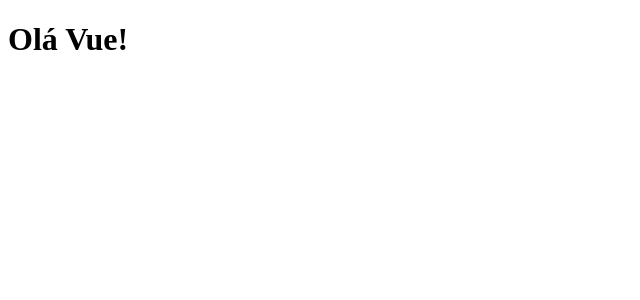
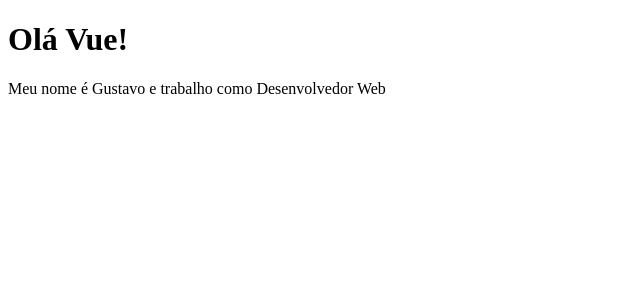
Before and after one commit to luisgustavoTbarbosa/vueJsMBattisti, a Vue app in the folder 02_projeto_vue_cli/: page / in a window 1280 px wide. Shown: the top 300 px of the page, without its empty margins (0-640 px from the left). Built offline with nearby package versions, Linux system fonts and the light colour scheme.

Commit message:
knowing the date

```diff
--- a/02_projeto_vue_cli/src/App.vue
+++ b/02_projeto_vue_cli/src/App.vue
@@ -1,14 +1,14 @@
 <template>
-  <FirstComponent />
+  <PrimeiroComponente />
 </template>
 
 <script>
-  import FirstComponent from './components/FirstComponent.vue'
+  import PrimeiroComponente from './components/PrimeiroComponente.vue'
 
   export default {
     name: 'App',
     components: {
-      FirstComponent
+      PrimeiroComponente
     }
   }
 </script>
--- a/02_projeto_vue_cli/src/components/FirstComponent.vue
+++ /dev/null
@@ -1,9 +0,0 @@
-<template>
-    <h1>Olá Vue!</h1>
-</template>
-
-<script>
-    export default {
-        name: 'firstComponent'
-    }
-</script>
--- /dev/null
+++ b/02_projeto_vue_cli/src/components/PrimeiroComponente.vue
@@ -0,0 +1,18 @@
+<template>
+    <div>
+        <h1>Olá Vue!</h1>
+        <p>Meu nome é {{ nome }} e trabalho como {{ profissao }}</p>
+    </div>
+</template>
+
+<script>
+    export default {
+        name: 'PrimeiroComponente',
+        data() {
+            return {
+                nome: 'Gustavo',
+                profissao: 'Desenvolvedor Web'
+            }
+        }
+    }
+</script>
```
Also changed, not shown: 02_projeto_vue_cli/src/components/firstComponent.vue (deleted, +0 -9 lines).
